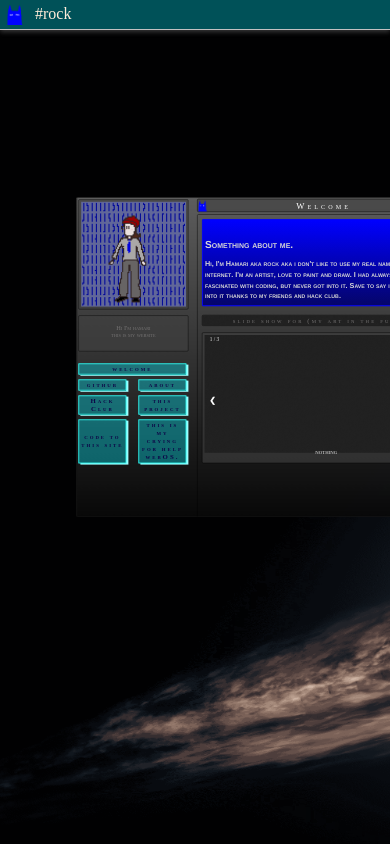
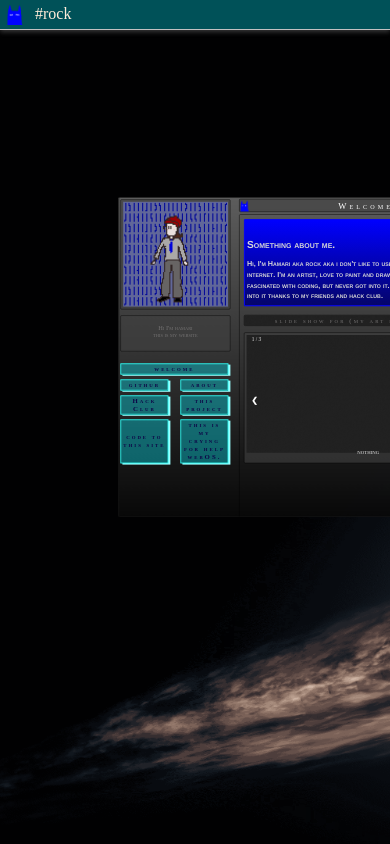
Before and after one commit to hamarisun/check, a plain HTML site: page index.html in a window 390 px wide. Drawn offline with Linux system fonts and the light colour scheme.

Commit message:
Add files via upload

```diff
--- a/style.css
+++ b/style.css
@@ -23,7 +23,6 @@ body{
     background-repeat: no-repeat;
     background-attachment: fixed;
     background-size: cover;
-    overflow: scroll;
 }
 
 header{
@@ -48,10 +47,10 @@ a{
 
 
 #main{
-    margin-top: 10%;
+    margin-top: 8%;
     margin-left: 18%;
     width: 1000px;
-    height: 1500px;
+    height: 800px;
     position:fixed ;
     color: rgb(255, 255, 255);
     padding: 5px;
@@ -448,7 +447,7 @@ a{
     #main{
         transform: scale(0.40);
         margin-top: -13%;
-        margin-left: -55%;
+        margin-left: -44%;
         height: 800px;
         width: 941px;
     }
```
